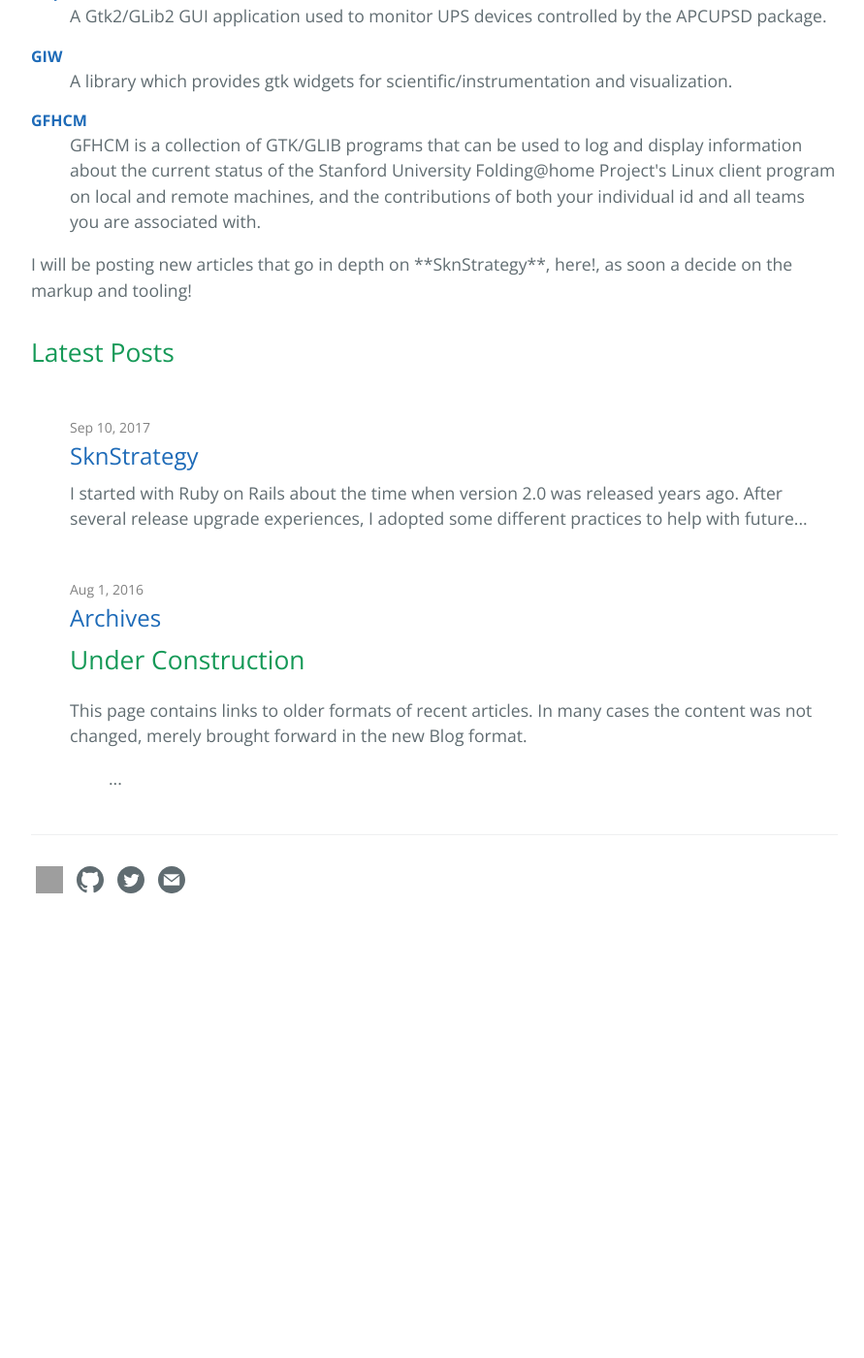
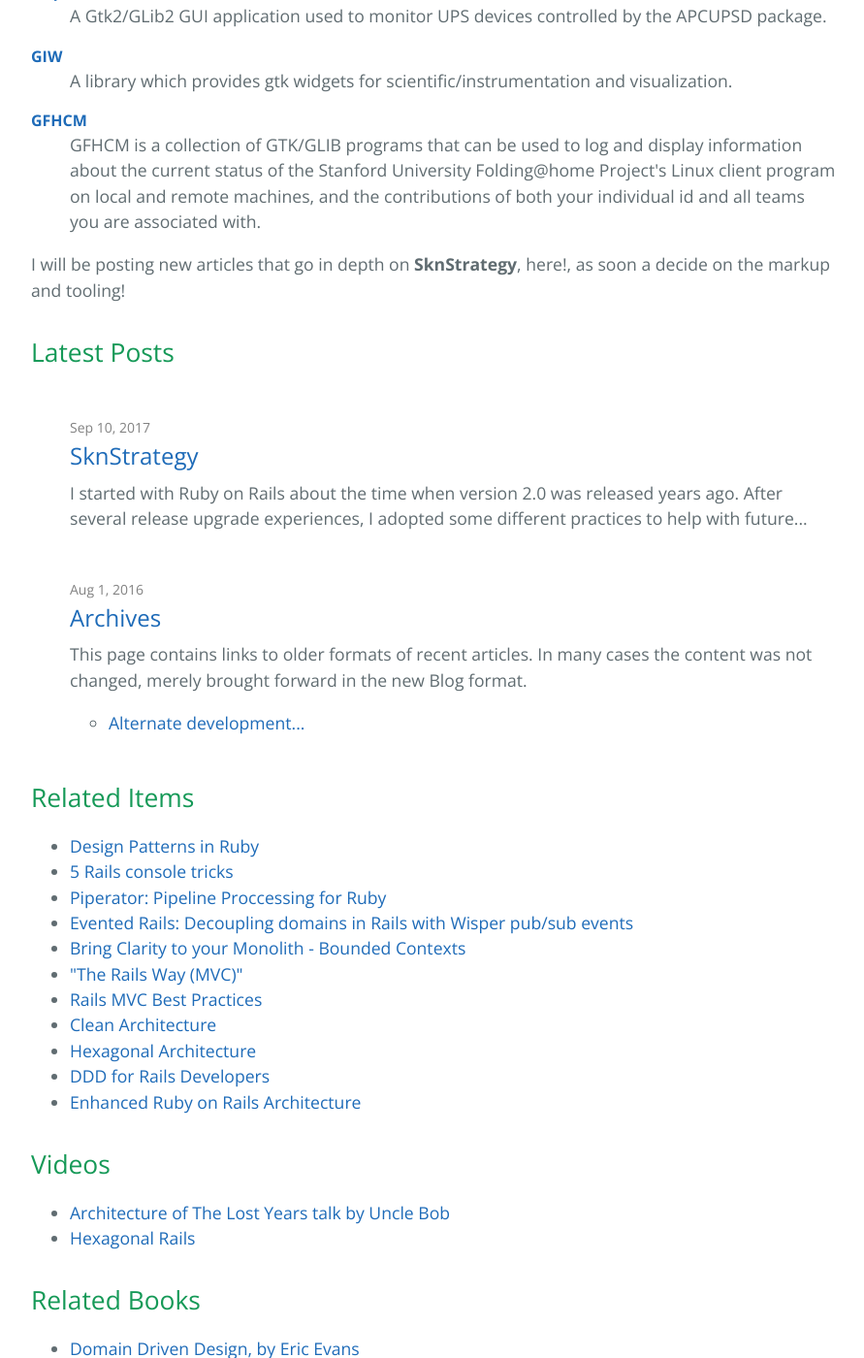
Before and after one commit to skoona/skoona.github.io, a Jekyll site: the page built from index.html, in a window 1280 px wide and 1400 px high, scrolled down 1271 px. Shown: the whole window at 97% size, without its empty margins (192-1083 px from the left). Built offline with Jekyll 4.4.1, drawn with Linux system fonts in a browser that asks for light colours; comment, search, counter and statistics services are not loaded; before the commit the page ends 2246 px from its top, so only the background shows below that; some of the changed text lies outside the part shown; grey boxes are pictures that could not be loaded.

Commit message:
Adding Posts

```diff
--- /dev/null
+++ b/_includes/favorites.html
@@ -0,0 +1,30 @@
+
+<h2>Related Items</h2>
+<ul>
+<li><a href="https://bogdanvlviv.github.io/posts/ruby/patterns/design-patterns-in-ruby.html#strategy">Design Patterns in Ruby</a></li>
+<li><a href="http://www.chrisrolle.com/en/blog/5-rails-console-tricks">5 Rails console tricks</a></li>
+<li><a href="https://github.com/lautis/piperator">Piperator: Pipeline Proccessing for Ruby</a></li>
+<li><a href="http://www.g9labs.com/2016/06/23/rails-pub-slash-sub-with-wisper-and-sidekiq/">Evented Rails: Decoupling domains in Rails with Wisper pub/sub events</a></li>
+<li><a href="https://blog.carbonfive.com/2016/11/01/bring-clarity-to-your-monolith-with-bounded-contexts/">Bring Clarity to your Monolith - Bounded Contexts</a></li>
+<li><a href="https://www.sitepoint.com/10-ruby-on-rails-best-practices-3/">"The Rails Way (MVC)"</a></li>
+<li><a href="https://www.sitepoint.com/10-ruby-on-rails-best-practices-3/">Rails MVC Best Practices</a></li>
+<li><a href="https://medium.com/magnetis-backstage/clean-architecture-on-rails-e5e82e8cd326">Clean Architecture</a></li>
+<li><a href="https://medium.com/@vsavkin/hexagonal-architecture-for-rails-developers-8b1fee64a613">Hexagonal Architecture</a></li>
+<li><a href="https://www.sitepoint.com/ddd-for-rails-developers-part-3-aggregates/">DDD for Rails Developers</a></li>
+<li><a href="https://github.com/CodeRocketCo/enhanced-rails-architecture#enhanced-ruby-on-rails-architecture">Enhanced Ruby on Rails Architecture</a></li>
+</ul>
+
+<h2>Videos</h2>
+<ul>
+<li><a href="http://confreaks.com/videos/759-rubymidwest2011-keynote-architecture-the-lost-years">Architecture of The Lost Years talk by Uncle Bob</a></li>
+<li><a href="http://www.slideshare.net/dwhelan/domain-driven-design-and-hexagonal-srchitecture-with-rails">Hexagonal Rails</a></li>
+</ul>
+
+<h2>Related Books</h2>
+<ul>
+<li><a href="https://www.amazon.com/Domain-driven-Design-Tackling-Complexity-Software/dp/0321125215/ref=pd_bxgy_b_img_y">Domain Driven Design, by Eric Evans</a></li>
+<li><a href="https://blog.arkency.com/domain-driven-rails/">Domain Driven Rails</a></li>
+<li><a href="https://www.amazon.com/gp/product/0321834577/">Implementing Domain-Driven Design</a></li>
+<li><a href="https://blog.redelastic.com/corporate-arts-crafts-modelling-reactive-systems-with-event-storming-73c6236f5dd7">Event Storming</a></li>
+<li><a href="https://www.amazon.com/Design-Patterns-Ruby-Addison-Wesley-Professional/dp/0321490452">Design Patterns in Ruby</a></li>
+</ul>
--- a/_layouts/home.html
+++ b/_layouts/home.html
@@ -27,4 +27,11 @@
     {% endfor %}
   </ul>
 
+
 </div>
+
+<section>
+    {% include favorites.html %}
+</section>
+
+<h1>END</h1>
--- a/index.html
+++ b/index.html
@@ -4,7 +4,7 @@
 description: {{ site.description }}
 ---
 
-<h1>Under Construction</h1>
+<h1>BEGIN</h1>
 
 
 <p>
@@ -41,4 +41,4 @@
 	<dd>GFHCM is a collection of GTK/GLIB programs that can be used to log and display information about the current status of the Stanford University Folding@home Project's Linux client program on local and remote machines, and the contributions of both your individual id and all teams you are associated with.</dd>
 </dl>
 
-<p>I will be posting new articles that go in depth on **SknStrategy**, here!, as soon a decide on the markup and tooling!</p>
+<p>I will be posting new articles that go in depth on <strong>SknStrategy</strong>, here!, as soon a decide on the markup and tooling!</p>
```
Also changed, not shown: _drafts/Application-Options-With-Rails.md (+17 -2 lines), _posts/2016-08-01-Archives.md (+0 -2 lines), _posts/2017-09-10-sknstrategy-introduction.md (+3 -3 lines).
